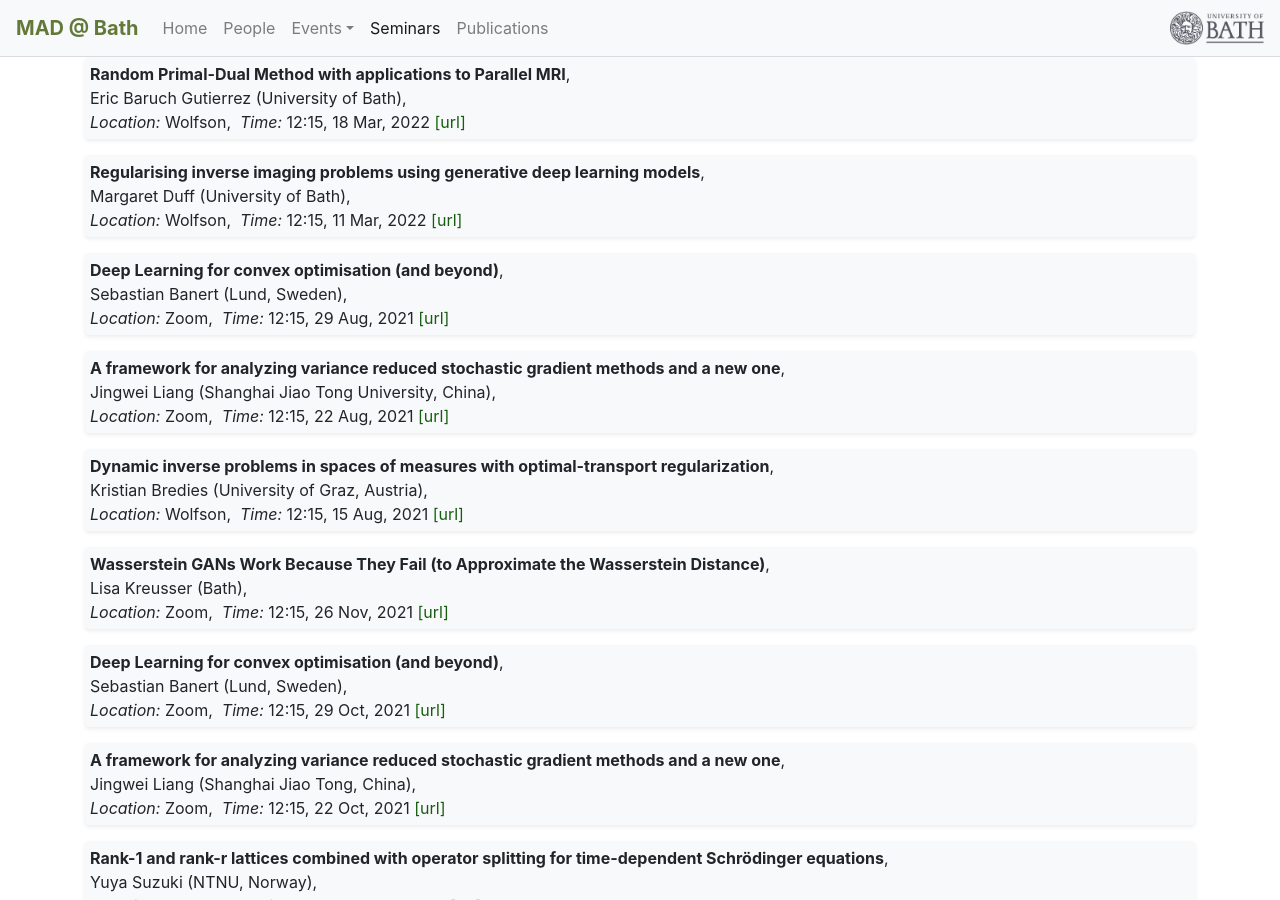
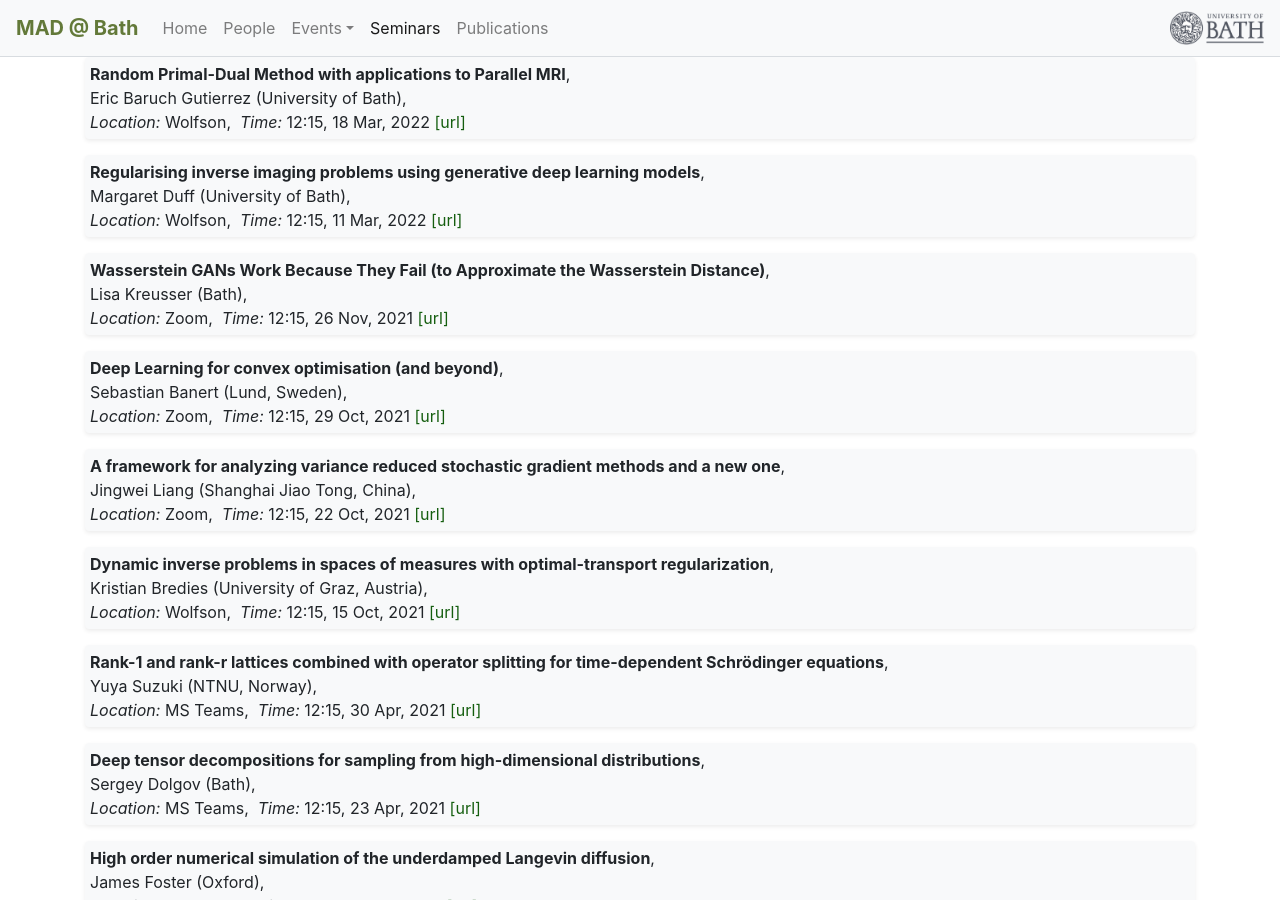
Before and after one commit to mathematics-and-algorithms-for-data/mathematics-and-algorithms-for-data.github.io, a Jekyll site: the page built from seminars.md, in a window 1280 px wide and 900 px high, scrolled down 410 px. Built offline with Jekyll 4.4.1, drawn with Linux system fonts in a browser that asks for light colours; nearby versions of some CDN libraries.

```diff
--- a/_data/seminars.yml
+++ b/_data/seminars.yml
@@ -14,21 +14,6 @@
     url: "https://bath-numerical-analysis.github.io/categories/2022/seminar_02_01"
     date: 2022-3-4 12:15
     location: "Wolfson"
-  - title: "Deep Learning for convex optimisation (and beyond)"
-    speaker: "Sebastian Banert (Lund, Sweden)"
-    url: "https://bath-numerical-analysis.github.io/categories/2021/seminar_10_01"
-    date: 2021-8-29 12:15
-    location: "Zoom"
-  - title: "A framework for analyzing variance reduced stochastic gradient methods and a new one"
-    speaker: "Jingwei Liang (Shanghai Jiao Tong University, China)"
-    url: "https://bath-numerical-analysis.github.io/categories/2021/seminar_10_01"
-    date: 2021-8-22 12:15
-    location: "Zoom"
-  - title: "Dynamic inverse problems in spaces of measures with optimal-transport regularization"
-    speaker: "Kristian Bredies (University of Graz, Austria)"
-    url: "https://bath-numerical-analysis.github.io/categories/2021/seminar_10_01"
-    date: 2021-8-15 12:15
-    location: "Wolfson"
   - title: "Wasserstein GANs Work Because They Fail (to Approximate the Wasserstein Distance)"
     speaker: "Lisa Kreusser (Bath)"
     url: "https://bath-numerical-analysis.github.io/categories/2021/seminar_10_01"
@@ -44,6 +29,11 @@
     url: "https://bath-numerical-analysis.github.io/categories/2021/seminar_10_01"
     date: 2021-10-22 12:15
     location: "Zoom"
+  - title: "Dynamic inverse problems in spaces of measures with optimal-transport regularization"
+    speaker: "Kristian Bredies (University of Graz, Austria)"
+    url: "https://bath-numerical-analysis.github.io/categories/2021/seminar_10_01"
+    date: 2021-10-15 12:15
+    location: "Wolfson"
   - title: 'Rank-1 and rank-r lattices combined with operator splitting for time-dependent Schrödinger equations'
     speaker: Yuya Suzuki (NTNU, Norway)
     url: "https://bath-numerical-analysis.github.io/events/current_seminars.html"
```
